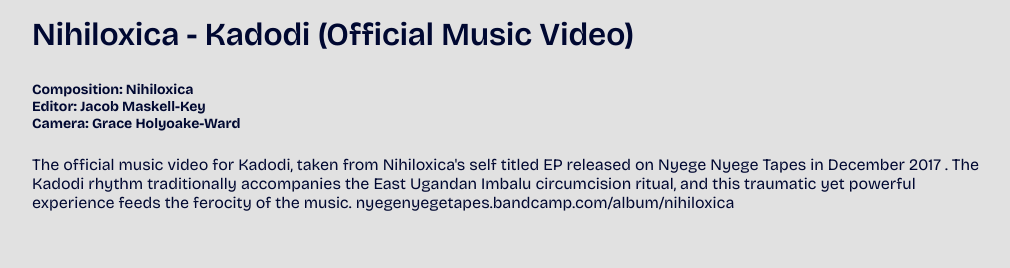
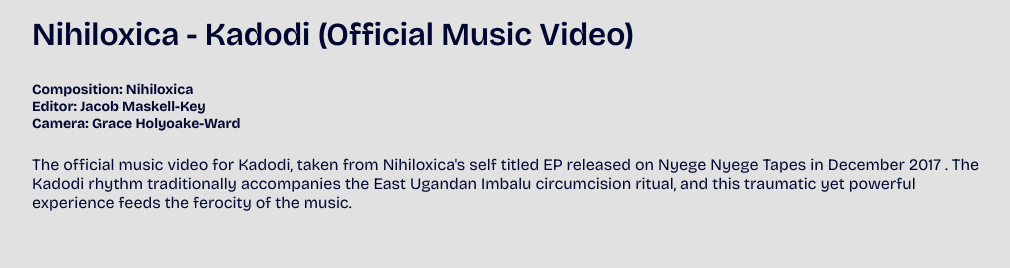
Before and after one commit to andriusax/jacob-maskell-key-website, a Jekyll site: the page built from music-videos.html, in a window 1280 px wide and 900 px high, scrolled down 1621 px, cut to the strip 105-373 px from the top of the window. Shown: the whole strip, without its empty margins (128-1138 px from the left). Built offline with Jekyll 4.4.1, drawn with Linux system fonts in a browser that asks for light colours; some of the changed text lies outside the part shown.

Commit message:
Update _data/music_videos.yml (via Pages CMS)

```diff
--- a/_data/music_videos.yml
+++ b/_data/music_videos.yml
@@ -9,14 +9,10 @@
     - "Special thanks to Olivier Jourdain and Kid Gringo "
 - title: Nihiloxica - Kadodi (Official Music Video)
   youtube_id: PGAQgVjweWM
-  description: >-
-    The official music video for Kadodi, taken from Nihiloxica's self titled EP
-    released on Nyege Nyege Tapes in December 2017 . The Kadodi rhythm
+  description: The official music video for Kadodi, taken from Nihiloxica's self
+    titled EP released on Nyege Nyege Tapes in December 2017 . The Kadodi rhythm
     traditionally accompanies the East Ugandan Imbalu circumcision ritual, and
     this traumatic yet powerful experience feeds the ferocity of the music.
-
-
-    nyegenyegetapes.bandcamp.com/album/nihiloxica
   credits:
     - "Composition: Nihiloxica"
     - "Editor: Jacob Maskell-Key"
@@ -38,7 +34,7 @@
     - Special thanks to Celly IDD
 - title: pq - Plinker (2020)
   youtube_id: GH4I2zM0utM
-  description: music video for plinker, taken from pq's debut, ball trip.
+  description: music video for plinker, taken from pq's debut, ball trip
   credits:
     - "Camera: Peter Jones"
     - "Editing & Direction: Jacob Maskell-Key"
@@ -50,10 +46,7 @@
     - "Editing: Jacob Maskell-Key"
 - title: Spooky-J - Ret Trow Fntsy (2020)
   youtube_id: I1q7obv19RE
-  description: |-
-    Ret Trow Fntsy from Fanta Seas, out 14th February 2020
-
-    https://spookyshit.bandcamp.com/album...
+  description: "Ret Trow Fntsy from Fanta Seas, out 14th February 2020 "
   credits:
     - "Camera: Jan Moss"
     - "Editing & Direction: Jacob Maskell-Key"
```
